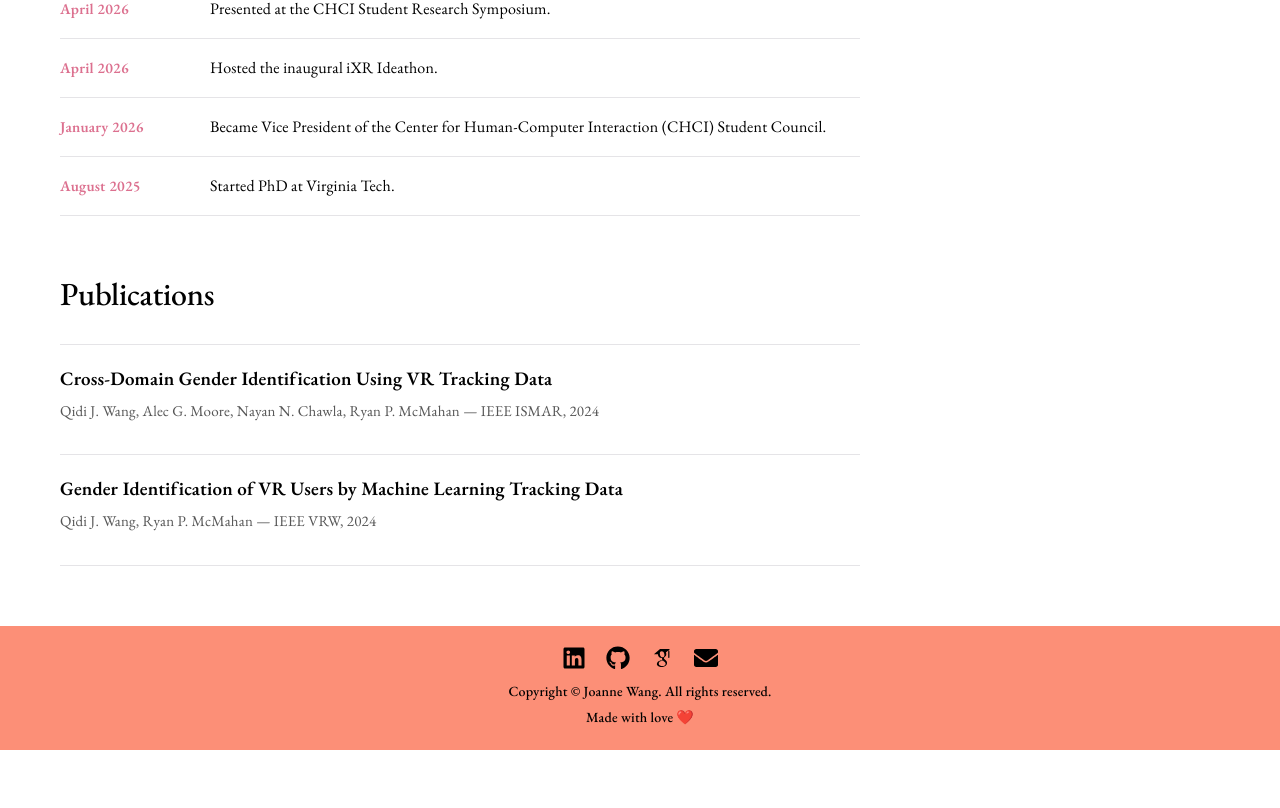
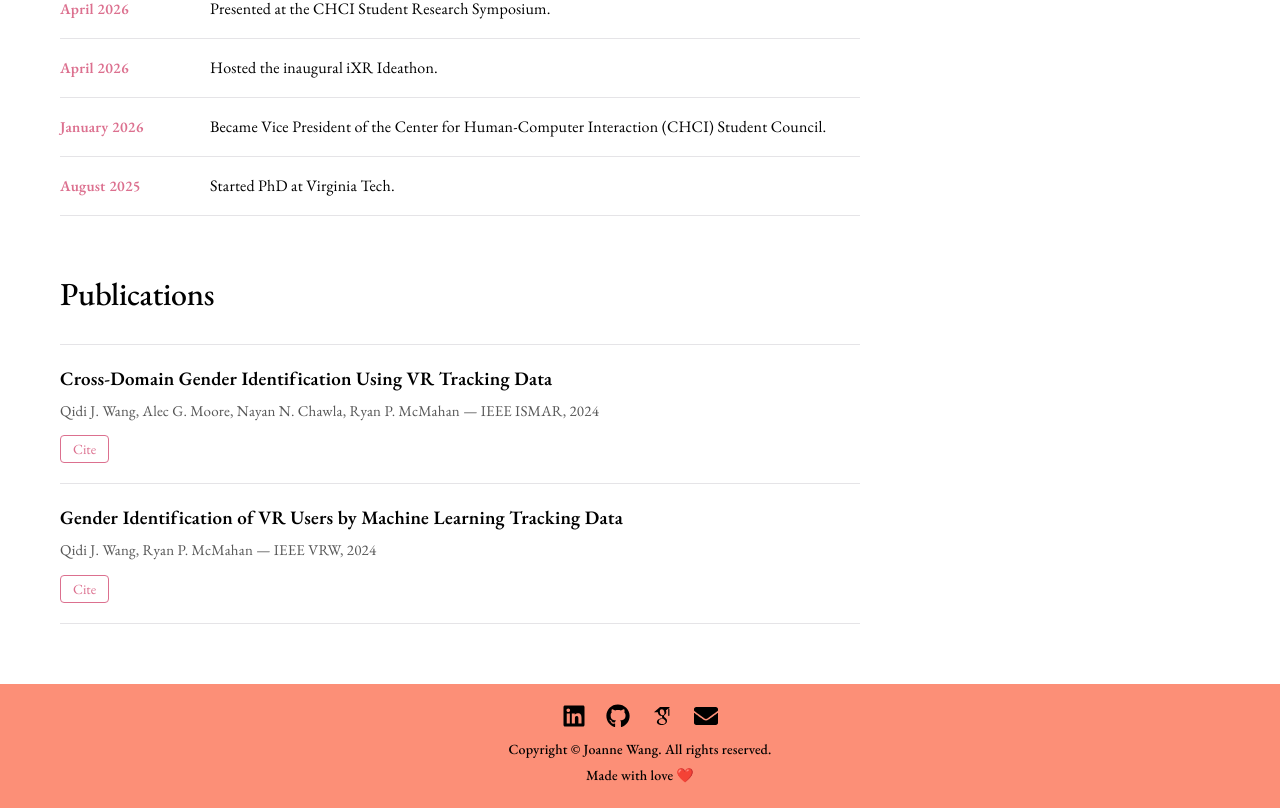
Before and after one commit to AlphauroraE/AlphauroraE.github.io, a React (Vite) app in the folder frontend/: page / in a window 1280 px wide. Shown: the part 935-1743 px from the top of the page. Before the commit the page ends 1685 px from the top, so only its background shows below. Built offline with nearby package versions, Linux system fonts and the light colour scheme; a web font is replaced by a local one.

Commit message:
Restore cite buttons

```diff
--- a/frontend/src/components/Home.jsx
+++ b/frontend/src/components/Home.jsx
@@ -4,7 +4,46 @@ import './Home.css';
 import profile from '../assets/photo.jpg';
 import Bottom from './Bottom';
 
+const PUBLICATIONS = [
+    {
+        title: 'Cross-Domain Gender Identification Using VR Tracking Data',
+        meta: 'Qidi J. Wang, Alec G. Moore, Nayan N. Chawla, Ryan P. McMahan — IEEE ISMAR, 2024',
+        doi: 'https://doi.org/10.1109/ISMAR62088.2024.00032',
+        bibtex: `@inproceedings{wang2024crossdomain,
+  title={Cross-Domain Gender Identification Using VR Tracking Data},
+  author={Wang, Qidi J. and Moore, Alec G. and Chawla, Nayan N. and McMahan, Ryan P.},
+  booktitle={2024 IEEE International Symposium on Mixed and Augmented Reality (ISMAR)},
+  publisher={IEEE},
+  year={2024},
+  month={Oct},
+  pages={180--189},
+  doi={10.1109/ISMAR62088.2024.00032}
+}`,
+    },
+    {
+        title: 'Gender Identification of VR Users by Machine Learning Tracking Data',
+        meta: 'Qidi J. Wang, Ryan P. McMahan — IEEE VRW, 2024',
+        doi: 'https://doi.org/10.1109/VRW62533.2024.00210',
+        bibtex: `@inproceedings{wang2024gender,
+  title={Gender Identification of VR Users by Machine Learning Tracking Data},
+  author={Wang, Qidi J. and McMahan, Ryan P.},
+  booktitle={2024 IEEE Conference on Virtual Reality and 3D User Interfaces Abstracts and Workshops (VRW)},
+  publisher={IEEE},
+  year={2024},
+  month={Mar},
+  pages={827--828},
+  doi={10.1109/VRW62533.2024.00210}
+}`,
+    },
+];
+
 const Home = () => {
+    const [openCiteIndex, setOpenCiteIndex] = useState(null);
+
+    const toggleCite = (index) => {
+        setOpenCiteIndex((current) => (current === index ? null : index));
+    };
+
     return (
         <div>
             <div
@@ -42,9 +81,9 @@ const Home = () => {
                         Hello! I'm Joanne, a PhD student in Computer Science at Virginia Tech, advised by Dr. Ryan P. McMahan in the Xrai Lab. My research focuses on machine learning and virtual reality. I am also a "hackathon addict", creative innovator, and photographer. Welcome to my portfolio!
                     </p>
                     <div className="about-links">
-                        <a href="#" className="about-link">Curriculum Vitae (PDF)</a>
+                        <a href="/CV.pdf" className="about-link" target="_blank" rel="noopener noreferrer">Curriculum Vitae (PDF)</a>
                         <a href="mailto:qidiwang@vt.edu" className="about-link">qidiwang@vt.edu</a>
-                        <a href="https://xrtlab.github.io/xrtlab-site/" className="about-link">Xrai Lab →</a>
+                        <a href="#" className="about-link">Xrai Lab →</a>
                     </div>
                 </div>
                 <div className="photo">
@@ -79,14 +118,30 @@ const Home = () => {
             <div className="publications-section">
                 <h2>Publications</h2>
                 <ul className="publications-list">
-                    <li className="publication-item">
-                        <div className="publication-title">Cross-Domain Gender Identification Using VR Tracking Data</div>
-                        <div className="publication-meta">Qidi J. Wang, Alec G. Moore, Nayan N. Chawla, Ryan P. McMahan — IEEE ISMAR, 2024</div>
-                    </li>
-                    <li className="publication-item">
-                        <div className="publication-title">Gender Identification of VR Users by Machine Learning Tracking Data</div>
-                        <div className="publication-meta">Qidi J. Wang, Ryan P. McMahan — IEEE VRW, 2024</div>
-                    </li>
+                    {PUBLICATIONS.map((pub, i) => (
+                        <li className="publication-item" key={pub.doi}>
+                            <a
+                                className="publication-title"
+                                href={pub.doi}
+                                target="_blank"
+                                rel="noopener noreferrer"
+                            >
+                                {pub.title}
+                            </a>
+                            <div className="publication-meta">{pub.meta}</div>
+                            <button
+                                type="button"
+                                className="cite-button"
+                                onClick={() => toggleCite(i)}
+                                aria-expanded={openCiteIndex === i}
+                            >
+                                {openCiteIndex === i ? 'Hide citation' : 'Cite'}
+                            </button>
+                            {openCiteIndex === i && (
+                                <pre className="bibtex">{pub.bibtex}</pre>
+                            )}
+                        </li>
+                    ))}
                 </ul>
             </div>
         </div>
```
